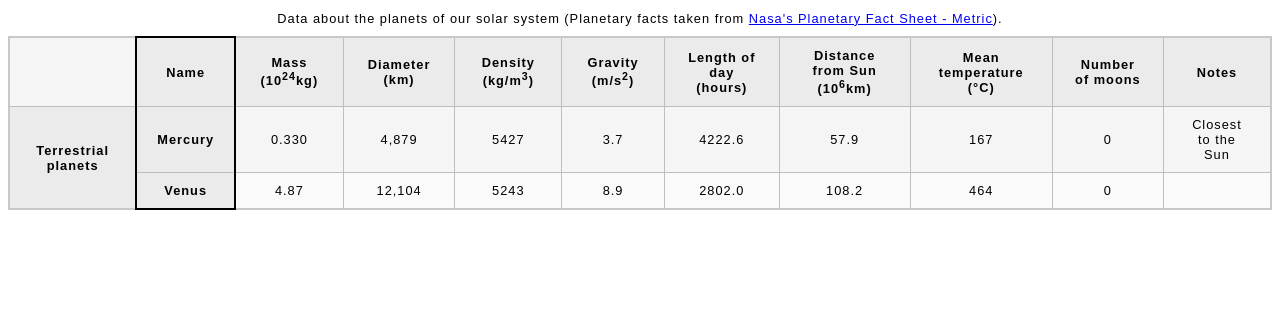
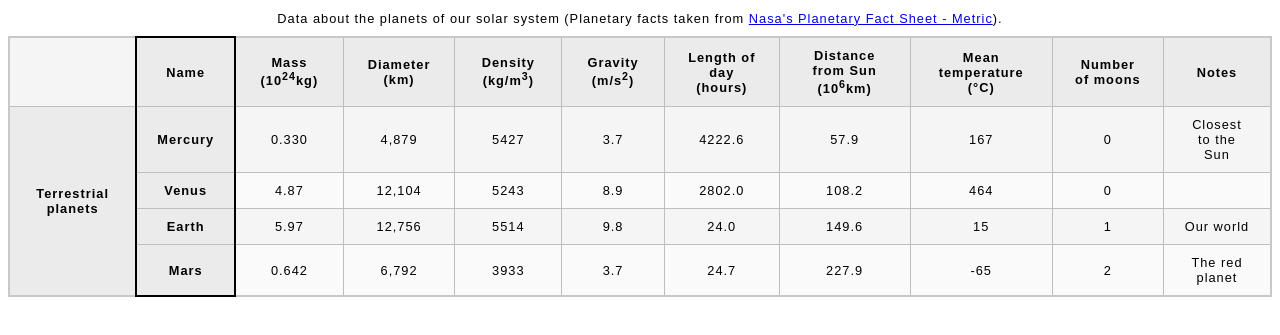
Before and after one commit to ekdeguzm/planet_data_structure_table, a plain HTML site: page blank_template.html in a window 1280 px wide. Shown: the part 79-414 px from the top of the page. Drawn offline with Linux system fonts and the light colour scheme.

Commit message:
add data for earth and mars

```diff
--- a/blank_template.html
+++ b/blank_template.html
@@ -56,6 +56,30 @@
           <td>0</td>
           <td></td>
         </tr>
+        <tr>
+          <th scope="row">Earth</th>
+          <td>5.97</td>
+          <td>12,756</td>
+          <td>5514</td>
+          <td>9.8</td>
+          <td>24.0</td>
+          <td>149.6</td>
+          <td>15</td>
+          <td>1</td>
+          <td>Our world</td>
+        </tr>
+        <tr>
+          <th scope="row">Mars</th>
+          <td>0.642</td>
+          <td>6,792</td>
+          <td>3933</td>
+          <td>3.7</td>
+          <td>24.7</td>
+          <td>227.9</td>
+          <td>-65</td>
+          <td>2</td>
+          <td>The red planet</td>
+        </tr>
       </tbody>
     </table>
 
```
